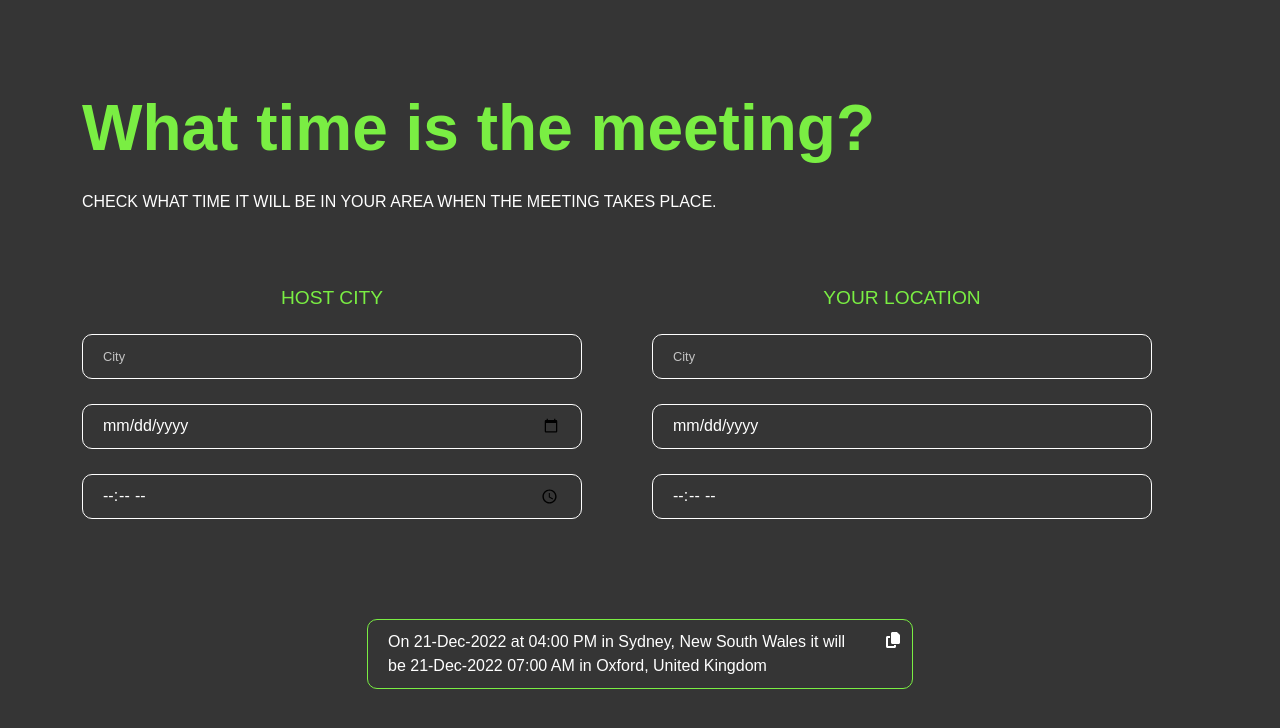
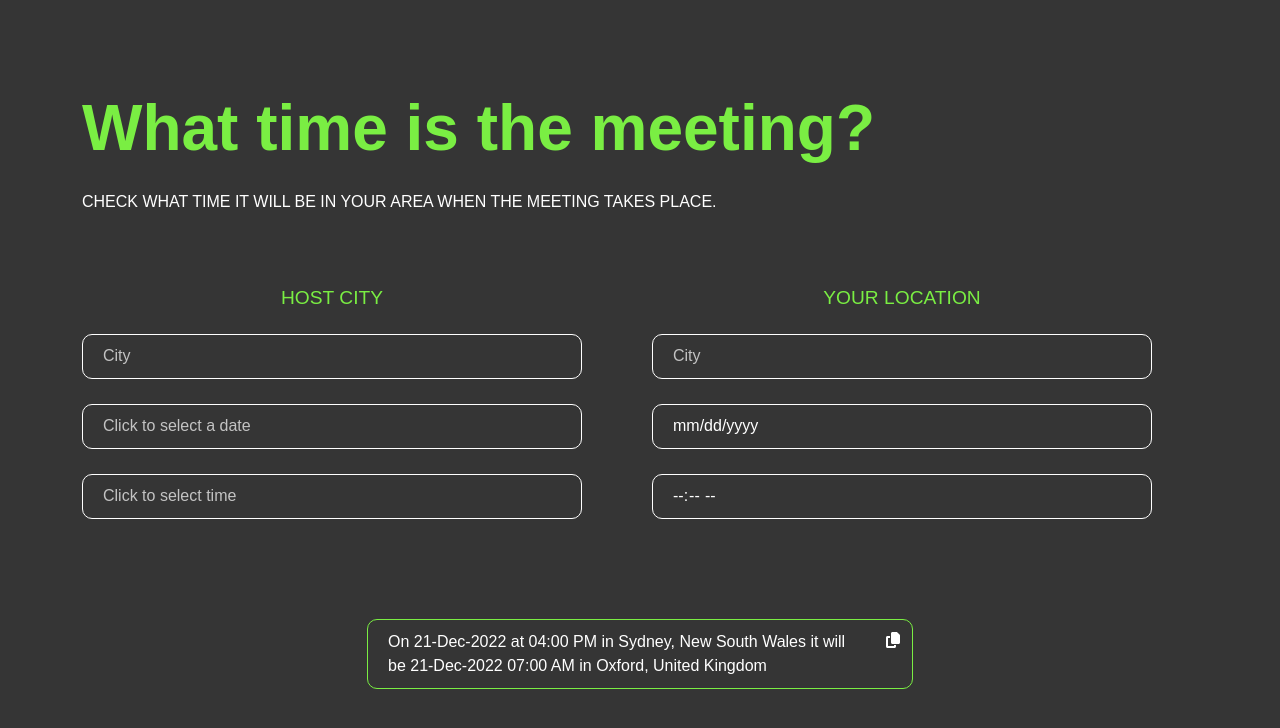
Before and after one commit to TatianaMoseeva/timechecker, a React (Create React App) app: page / in a window 1280 px wide. Shown: the top 728 px of the page. Built offline with nearby package versions, Linux system fonts and the light colour scheme.

Commit message:
install react datepicker / replace base date and time inputs

```diff
--- a/package.json
+++ b/package.json
@@ -12,6 +12,7 @@
     "bootstrap": "^5.2.3",
     "react": "^18.2.0",
     "react-bootstrap": "^2.7.0",
+    "react-datepicker": "^4.8.0",
     "react-dom": "^18.2.0",
     "react-scripts": "5.0.1",
     "web-vitals": "^2.1.4"
--- a/src/components/hostCity/HostCity.js
+++ b/src/components/hostCity/HostCity.js
@@ -1,7 +1,10 @@
 
 import './HostCity.scss';
 
-function HostCity({city, day, time, handleChange}) {
+import DatePicker from "react-datepicker";
+import "react-datepicker/dist/react-datepicker.css";
+
+function HostCity({city, day, time, handleChange, dateChange}) {
 
     return  <div className="info-blocks__section host">
                 <h2 className="info-blocks__title">Host city</h2>
@@ -11,18 +14,24 @@ function HostCity({city, day, time, handleChange}) {
                     value={city}
                     onChange={event => handleChange('baseCity', event)}
                 />
-                <input
-                    type="date"
-                    placeholder='Day'
-                    value={day}
-                    onChange={event => handleChange('baseDay', event)}
+                <DatePicker
+                    selected={day}
+                    onChange={dateChange}
+                    dateFormat="dd-MMM-yyyy"
+                    placeholderText="Click to select a date"
                 />
-                <input
-                    type="time"
-                    placeholder='Time'
-                    value={time}
-                    onChange={event => handleChange('baseTime', event)}
+
+                <DatePicker
+                    selected={day}
+                    onChange={dateChange}
+                    showTimeSelect
+                    showTimeSelectOnly
+                    timeIntervals={30}
+                    timeCaption="Time"
+                    dateFormat="hh:mm a"
+                    placeholderText="Click to select time"
                 />
+
             </div>
   }
 
--- a/src/components/infoBlocks/InfoBlocks.js
+++ b/src/components/infoBlocks/InfoBlocks.js
@@ -1,7 +1,6 @@
-import React, {useState, useEffect} from 'react';
+import React, {useState} from 'react';
 import TimeApiService from '../../services/TimeApiService';
 
-import Loading from '../loading/Loading';
 import ErrorMsg from '../errorMsg/ErrorMsg';
 import DestCity from '../destCity/DestCity';
 import HostCity from '../hostCity/HostCity';
@@ -20,10 +19,6 @@ function InfoBlocks() {
     const [value, setValue] = useState({baseCity: '', baseDay: '', baseTime: '', targetCity: '', targetDay: '', targetTime: ''});
     const [loading, setLoading] = useState(false);
     const [error, setError] = useState(false);
-
-    useEffect(() => {
-        console.log('!');
-    }, [value.targetDay])
 
 
     const onError = () => {
@@ -48,38 +43,40 @@ function InfoBlocks() {
             .catch(onError);
     }
 
+    const dateChange = date => setValue({...value, ...{baseDay: date}});
+
     function handleChange(prop, event) {
+
 		setValue({...value, ...{[prop]: event.target.value}});
         event.preventDefault();
 	}
 
-
     function finishEdit() {
         if (value.baseCity !== '' && value.baseDay !== '' && value.baseTime !== '' && value.targetCity !== '') {
             updateTime();
+        }else {
+            console.log(value);
         }
     }
 
     const errorMsg = error ? <ErrorMsg/> : null;
-    // const spinner = loading ? <Loading/> : null;
-    // const content = !(loading || error) ? <View value={value} handleChange={handleChange} finishEdit={finishEdit} loading={loading}/> : null;
-    const content = !(error) ? <View value={value} handleChange={handleChange} finishEdit={finishEdit} loading={loading}/> : null;
+
+    const content = !(error) ? <View value={value} dateChange={dateChange} handleChange={handleChange} finishEdit={finishEdit} loading={loading}/> : null;
 
     return <main className="info-blocks">
                 {errorMsg}
-                {/* {spinner} */}
                 {content}
             </main>
 
 }
 
-const View = ({value, handleChange, finishEdit, loading}) => {
+const View = ({value, handleChange, dateChange, finishEdit, loading}) => {
     const {baseCity, baseDay, baseTime, targetCity, targetDay, targetTime} = value;
 
     return (
         <>
             <Row xs={1} sm={2}>
-                <Col><HostCity city={baseCity} day={baseDay} time={baseTime} handleChange={handleChange}/></Col>
+                <Col><HostCity dateChange={dateChange} city={baseCity} day={baseDay} time={baseTime} handleChange={handleChange} /></Col>
                 <Col><DestCity city={targetCity} day={targetDay} time={targetTime} handleChange={handleChange} finishEdit={finishEdit} loading={loading}/></Col>
             </Row>
             <CopyMsg />
--- a/src/components/infoBlocks/InfoBlocks.scss
+++ b/src/components/infoBlocks/InfoBlocks.scss
@@ -13,6 +13,7 @@
     }
 
     input {
+        background-color: #353535;
         margin: 25px auto 0 auto;
         padding: 12px 20px;
         width: 100%;
@@ -24,7 +25,7 @@
         &::placeholder {
             opacity: 0.7;
             color: #fff;
-            font-size: .8rem;
+
         }
         &:focus {
             outline-color: #7AEE43;
--- a/src/styles.scss
+++ b/src/styles.scss
@@ -1,6 +1,6 @@
 @import '~bootstrap/scss/bootstrap.scss';
 
-* {
+body {
     font-family: 'Noto Sans Regular', sans-serif;
     font-size: 16px;
     margin: 0;
```
Also changed, not shown: 1 other file (tests, documents, lock files or other folders).
